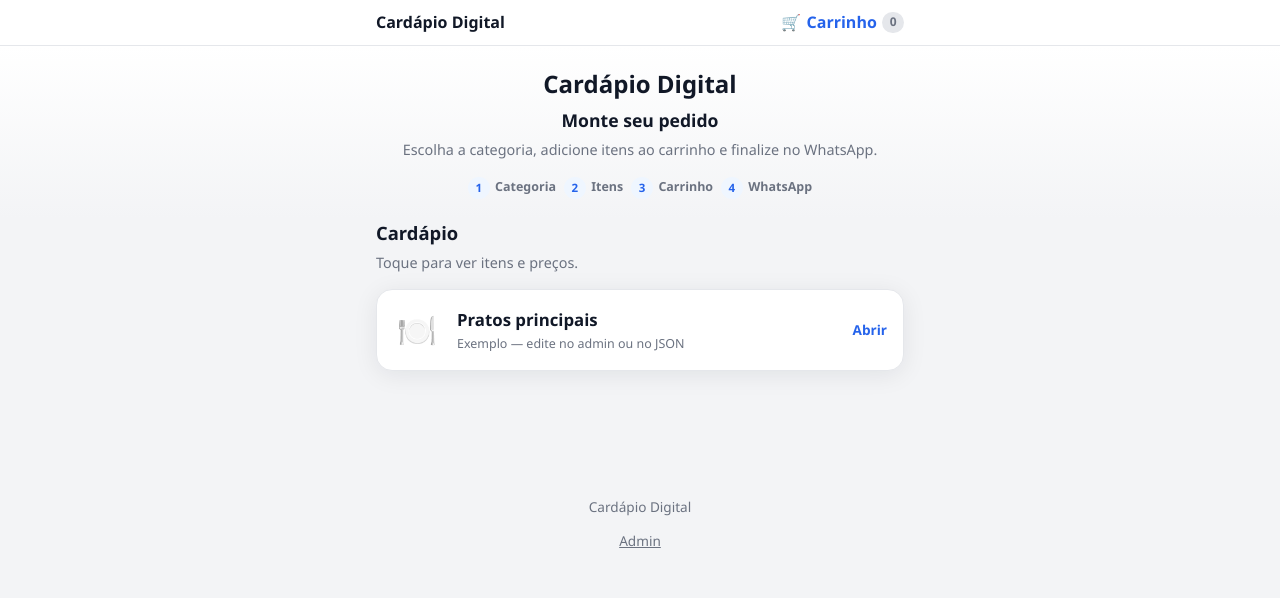
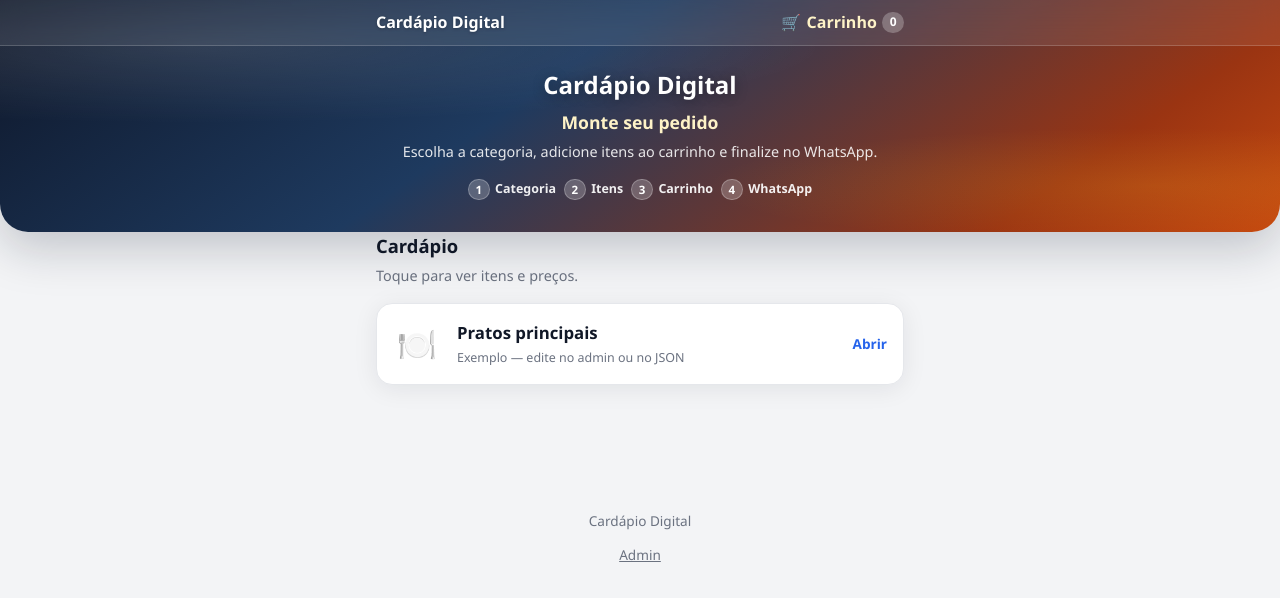
Before and after one commit to guinhok07-collab/Cardapiodigital, a website with bundled scripts: page public/index.html in a window 1280 px wide. Built offline with nearby package versions, Linux system fonts and the light colour scheme.

Commit message:
Home: fundo superior com gradiente e barra glass

```diff
--- a/public/css/styles.css
+++ b/public/css/styles.css
@@ -8,6 +8,13 @@
   --border: #e5e7eb;
   --shadow: 0 4px 24px rgba(15, 23, 42, 0.08);
   --radius: 16px;
+  --top-hero-gradient: linear-gradient(
+    145deg,
+    #0c1222 0%,
+    #1e3a5f 38%,
+    #9a3412 72%,
+    #ea580c 100%
+  );
   font-family: "Segoe UI", system-ui, sans-serif;
 }
 
@@ -25,6 +32,79 @@ body {
 
 .hidden {
   display: none !important;
+}
+
+/* Faixa superior da home — fundo premium */
+.top-hero-wrap {
+  position: relative;
+  background: var(--top-hero-gradient);
+  background-size: 120% 120%;
+  animation: top-hero-shift 18s ease-in-out infinite alternate;
+  padding-bottom: 0.25rem;
+  border-radius: 0 0 28px 28px;
+  box-shadow: 0 16px 48px rgba(15, 23, 42, 0.22);
+  overflow: hidden;
+}
+
+.top-hero-wrap::before {
+  content: "";
+  position: absolute;
+  inset: 0;
+  background: radial-gradient(
+      ellipse 90% 60% at 15% 20%,
+      rgba(255, 255, 255, 0.12) 0%,
+      transparent 55%
+    ),
+    radial-gradient(
+      ellipse 70% 50% at 90% 80%,
+      rgba(251, 191, 36, 0.15) 0%,
+      transparent 50%
+    );
+  pointer-events: none;
+}
+
+@keyframes top-hero-shift {
+  0% {
+    background-position: 0% 40%;
+  }
+  100% {
+    background-position: 100% 60%;
+  }
+}
+
+@media (prefers-reduced-motion: reduce) {
+  .top-hero-wrap {
+    animation: none;
+  }
+}
+
+.page-home .top-bar {
+  background: rgba(255, 255, 255, 0.08);
+  backdrop-filter: blur(10px);
+  -webkit-backdrop-filter: blur(10px);
+  border-bottom: 1px solid rgba(255, 255, 255, 0.18);
+  position: sticky;
+  top: 0;
+  z-index: 20;
+}
+
+.page-home .top-bar-brand {
+  color: #fff;
+  text-shadow: 0 1px 3px rgba(0, 0, 0, 0.25);
+}
+
+.page-home .cart-link {
+  color: #fef3c7;
+}
+
+.page-home .cart-badge:not(.is-empty) {
+  background: #fbbf24;
+  color: #1c1917;
+}
+
+.page-home .cart-badge.is-empty {
+  background: rgba(255, 255, 255, 0.25);
+  color: #fff;
 }
 
 .top-bar {
@@ -80,6 +160,36 @@ body {
   text-align: center;
   padding: 1.25rem 1rem;
   background: linear-gradient(180deg, #fff 0%, var(--bg) 100%);
+}
+
+.page-home .top-hero-wrap .hero {
+  background: transparent;
+  position: relative;
+  z-index: 1;
+  padding: 1.35rem 1rem 1.75rem;
+}
+
+.page-home .top-hero-wrap .store-name {
+  color: #fff;
+  text-shadow: 0 2px 12px rgba(0, 0, 0, 0.35);
+}
+
+.page-home .top-hero-wrap .headline {
+  color: #fef3c7;
+}
+
+.page-home .top-hero-wrap .subhead {
+  color: rgba(255, 255, 255, 0.88);
+}
+
+.page-home .top-hero-wrap .steps-hint {
+  color: rgba(255, 255, 255, 0.92);
+}
+
+.page-home .top-hero-wrap .steps-hint span {
+  background: rgba(255, 255, 255, 0.22);
+  color: #fff;
+  border: 1px solid rgba(255, 255, 255, 0.25);
 }
 
 .store-name {
--- a/public/index.html
+++ b/public/index.html
@@ -7,6 +7,7 @@
   <link rel="stylesheet" href="css/styles.css" />
 </head>
 <body class="page-home">
+  <div class="top-hero-wrap" aria-hidden="false">
     <header class="top-bar">
       <div class="top-bar-inner">
         <span class="top-bar-brand" id="top-brand">Cardápio</span>
@@ -28,6 +29,7 @@
         <li><span>4</span> WhatsApp</li>
       </ol>
     </header>
+  </div>
 
   <main class="main">
     <h2 class="section-title">Cardápio</h2>
```
Also changed, not shown: 1 other file. Lines whose indentation alone changed are shown as unchanged.
